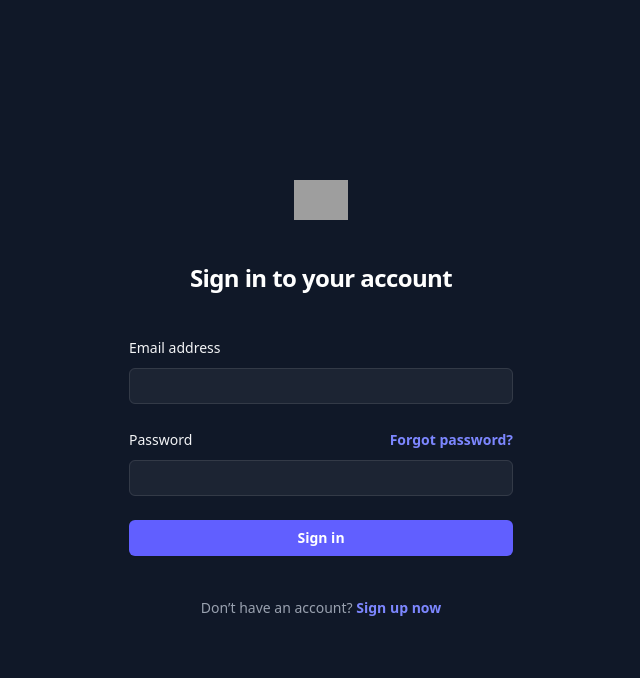
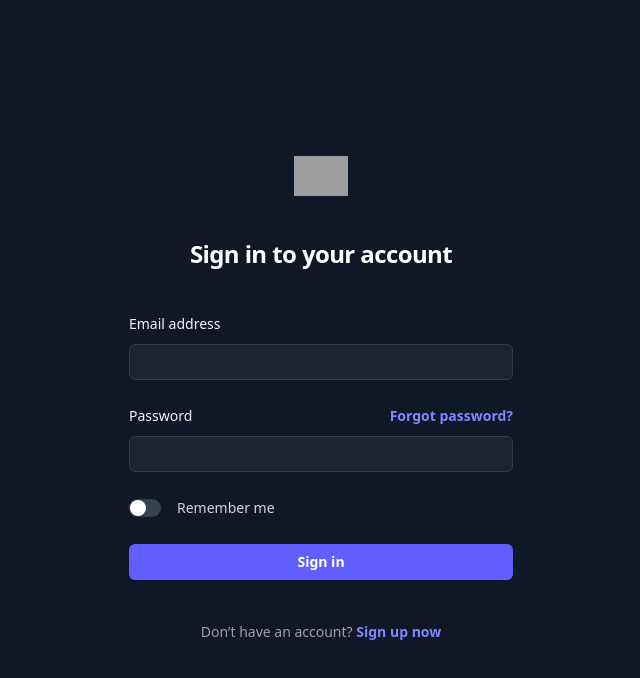
Before and after one commit to michel-ciardullo/next-auth-boilerplate, a Next.js app: page /auth/login in a window 1280 px wide. Shown: the top 678 px of the page, without its empty margins (319-959 px from the left). Built offline with nearby package versions, Linux system fonts and the light colour scheme; no server answers; grey boxes are pictures that could not be loaded.

Commit message:
Add remember me

```diff
--- a/app/auth/login/page.tsx
+++ b/app/auth/login/page.tsx
@@ -70,6 +70,33 @@ export default function Login() {
             </div>
           </div>
 
+          {/* Remember me switch */}
+          <div>
+            <div className="flex gap-x-4">
+              <div className="flex h-6 items-center">
+                <div className="group relative inline-flex w-8 shrink-0 rounded-full bg-gray-200 p-px inset-ring inset-ring-gray-900/5 outline-offset-2 outline-indigo-600 transition-colors duration-200 ease-in-out has-checked:bg-indigo-600 has-focus-visible:outline-2 dark:bg-gray-700 dark:has-checked:bg-indigo-500">
+                  <span className="size-4 rounded-full bg-white shadow-xs ring-1 ring-gray-900/5 transition-transform duration-200 ease-in-out group-has-checked:translate-x-3.5 dark:ring-gray-700" />
+                  <input
+                    id="remember"
+                    name="remember"
+                    type="checkbox"
+                    aria-label="Remember me"
+                    className="absolute inset-0 appearance-none focus:outline-hidden cursor-pointer"
+                    defaultChecked={state?.remember}
+                  />
+                </div>
+              </div>
+              <label htmlFor="remember" className="text-sm/6 text-gray-600 dark:text-gray-300">
+                Remember me
+              </label>
+            </div>
+            {state?.errors?.properties?.remember?.errors?.length && (
+              <small className="text-red-600 dark:text-red-400 block mt-1">
+                {state.errors.properties.remember.errors[0]}
+              </small>
+            )}
+          </div>
+
           <button
             type="submit"
             disabled={pending}
--- a/features/auth/actions/login-action.ts
+++ b/features/auth/actions/login-action.ts
@@ -13,14 +13,17 @@ const schema = z
   .object({
     email: z.email("Invalid email address"),
     password: z.string().trim(),
+    remember: z.enum(["on"]).optional().nullable()
   });
 
 export default async function loginAction(currentState: any, formData: FormData) {
   const email    = (formData.get("email") as string)?.trim() || "";
   const password = formData.get("password") as string;
+  const remember = formData.get("remember") as string | null;
 
   // Zod validation
-  const validatedFields = await schema.safeParseAsync({ email, password });
+  console.log(remember)
+  const validatedFields = await schema.safeParseAsync({ email, password, remember });
 
   // Return early if the form data is invalid
   if (!validatedFields.success) {
@@ -46,7 +49,7 @@ export default async function loginAction(currentState: any, formData: FormData)
   }
 
   // create jwt with session database.
-  await createSession(user.id, user.role)
+  await createSession(user.id, user.role, remember === 'on')
 
   // Redirect to profile page
   redirect("/dashboard");
--- a/features/session/lib/session.ts
+++ b/features/session/lib/session.ts
@@ -6,21 +6,24 @@ import { UAParser } from 'ua-parser-js'
 import { decrypt, encrypt } from '@/features/jwt'
 import { createUserSession, deleteSessionById } from '@/features/session'
 
-export async function createSession(userId: string, role: string) {
-  const expiresAt = new Date(Date.now() + 7 * 24 * 60 * 60 * 1000);
+export async function createSession(userId: string, role: string, rememberMe?: boolean) {
+  // 🕒 Set expiration based on "Remember me" option
+  // If checked → 30 days, otherwise → 1 day
+  const days = rememberMe ? 30 : 1;
+  const expiresAt = new Date(Date.now() + days * 24 * 60 * 60 * 1000);
 
   const headersList = await headers();
 
-  // 🧭 Récupère le vrai user-agent
+  // 🧭 Get the real user-agent string
   const rawUserAgent = headersList.get("user-agent") || "Unknown device";
 
-  // 🌍 Tente de récupérer l'IP via plusieurs headers possibles
+  // 🌍 Try to get the user's IP address from various headers
   const ipAddress =
     headersList.get("x-forwarded-for")?.split(",")[0]?.trim() ||
     headersList.get("x-real-ip") ||
     "0.0.0.0";
 
-  // 🧩 Parse et simplifie
+  // 🧩 Parse and simplify user agent info
   const parser      = new UAParser(rawUserAgent);
   const browserName = parser.getBrowser().name || "Unknown browser";
   const osName      = parser.getOS().name || "Unknown OS";
@@ -28,7 +31,7 @@ export async function createSession(userId: string, role: string) {
 
   const formattedUA = `${browserName} on ${osName}${deviceType !== "desktop" ? ` (${deviceType})` : ""}`;
 
-  // Create a session in the database
+  // 💾 Create a new session record in the database
   const { id: sessionId } = await createUserSession({
     userId,
     expiresAt,
@@ -36,10 +39,10 @@ export async function createSession(userId: string, role: string) {
     ipAddress,
   });
 
-  // Encrypt the session ID
+  // 🔐 Encrypt session data into a JWT
   const sessionJWT = await encrypt({ userId, sessionId, role, expiresAt });
 
-  // Store the session in cookies for optimistic auth checks
+  // 🍪 Store the session token in a secure HTTP-only cookie
   const cookieStore = await cookies();
   cookieStore.set('session', sessionJWT, {
     httpOnly: true,
@@ -51,13 +54,17 @@ export async function createSession(userId: string, role: string) {
 }
 
 export async function deleteSession() {
-  const cookieStore = await cookies()
+  const cookieStore = await cookies();
   const token = cookieStore.get("session")?.value;
+
+  // 🧹 If a session token exists, decrypt it and delete the DB session
   if (token) {
     const payload = await decrypt(token);
     if (payload?.sessionId) {
       await deleteSessionById(payload.sessionId as string);
     }
   }
+
+  // 🚮 Finally, remove the session cookie
   cookieStore.delete('session');
 }
```
